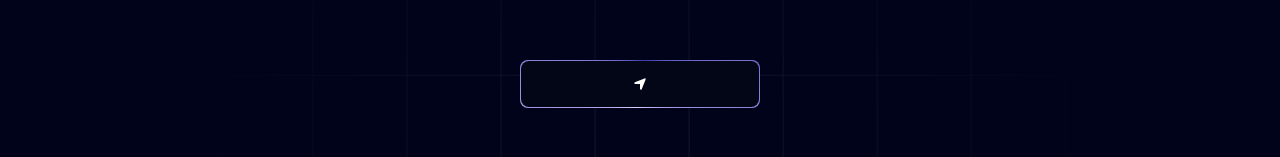
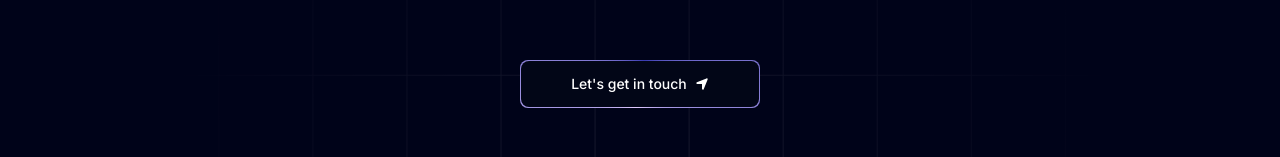
Before and after one commit to mazharvai007/personal-portfolio, a Next.js app: page / in a window 1280 px wide. Shown: the part 4972-5129 px from the top of the page. Built offline with nearby package versions, Linux system fonts and the light colour scheme.

Commit message:
fixed button text rendering issue

```diff
--- a/components/CtaContact.tsx
+++ b/components/CtaContact.tsx
@@ -21,7 +21,7 @@ const CtaContact = () => {
 					otherClasses="gap-2"
 					loadingTitle=""
 					type="submit"
-					loading={true}
+					loading={false}
 				/>
 			</Link>
 		</div>
```
